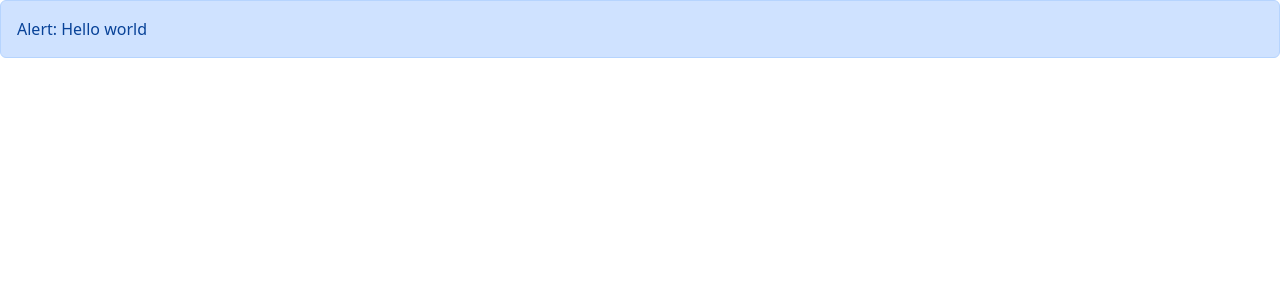
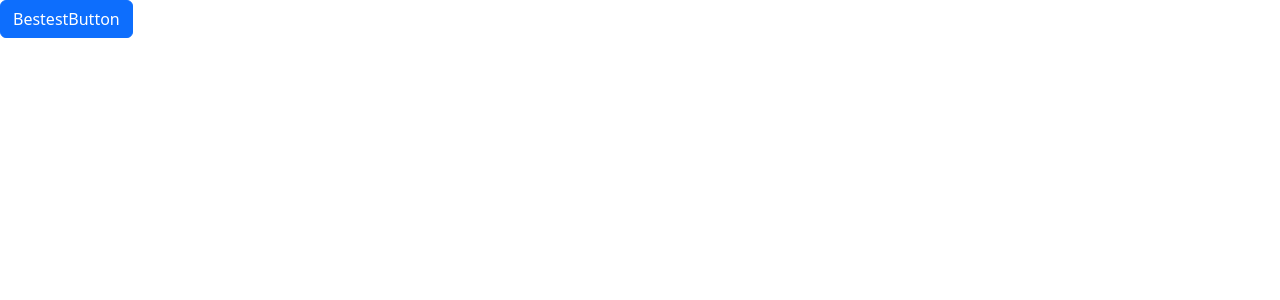
Before and after one commit to AllasKevin/react-mosh-tutorial-app, a React (Vite) app: page / in a window 1280 px wide. Shown: the top 300 px of the page. Built offline with nearby package versions, Linux system fonts and the light colour scheme.

Commit message:
Finished the exercise of creating a button component

```diff
--- a/src/App.tsx
+++ b/src/App.tsx
@@ -1,4 +1,5 @@
 import Alert from "./components/Alert";
+import Button from "./components/Button";
 
 // This is a component
 function App() {
@@ -7,10 +8,10 @@ function App() {
   };
 
   return (
-    <div className="alert alert-primary">
-      <Alert>
-        Hello <span>world</span>
-      </Alert>
+    <div>
+      <Button onClick={() => console.log("Clicked.")} color="primary">
+        BestestButton
+      </Button>
     </div>
   );
 }
--- a/src/components/Alert.tsx
+++ b/src/components/Alert.tsx
@@ -5,7 +5,7 @@ interface AlertProps {
 }
 
 const Alert = ({ children }: AlertProps) => {
-  return <div>Alert: {children}</div>;
+  return <div className="alert alert-primary">Alert: {children}</div>;
 };
 
 export default Alert;
--- /dev/null
+++ b/src/components/Button.tsx
@@ -0,0 +1,16 @@
+import { MouseEvent } from "react";
+interface ButtonProps {
+  children: string;
+  color?: "primary" | "secondary" | "success";
+  onClick: () => void;
+}
+
+const Button = ({ children, color = "success", onClick }: ButtonProps) => {
+  return (
+    <button type="button" className={"btn btn-" + color} onClick={onClick}>
+      {children}
+    </button>
+  );
+};
+
+export default Button;
```
